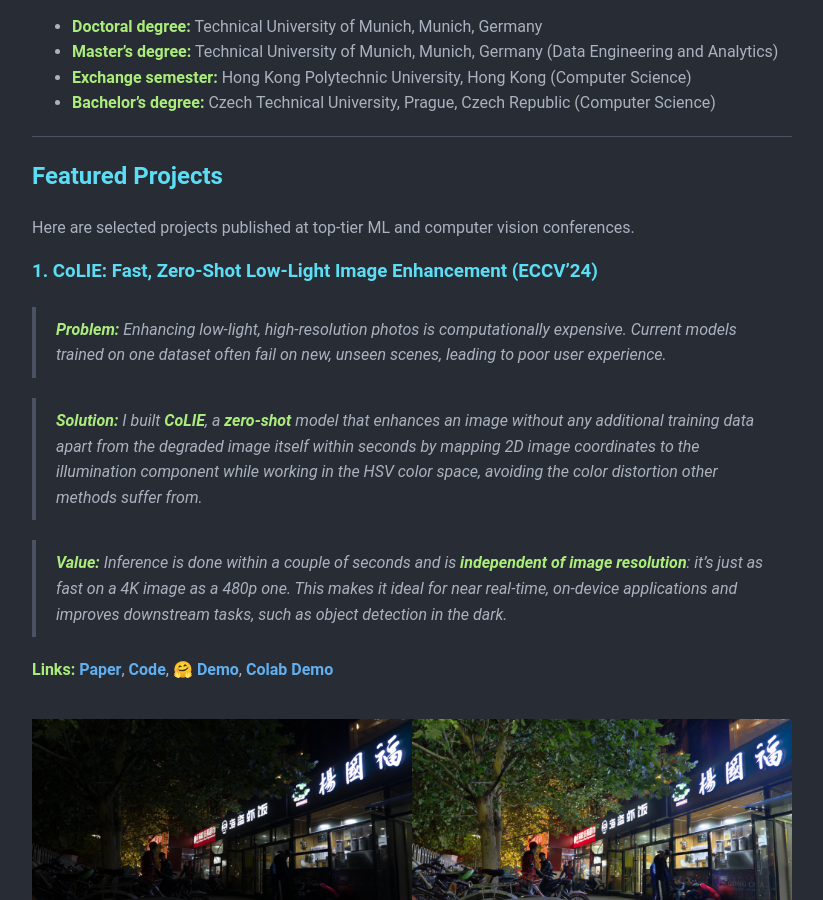
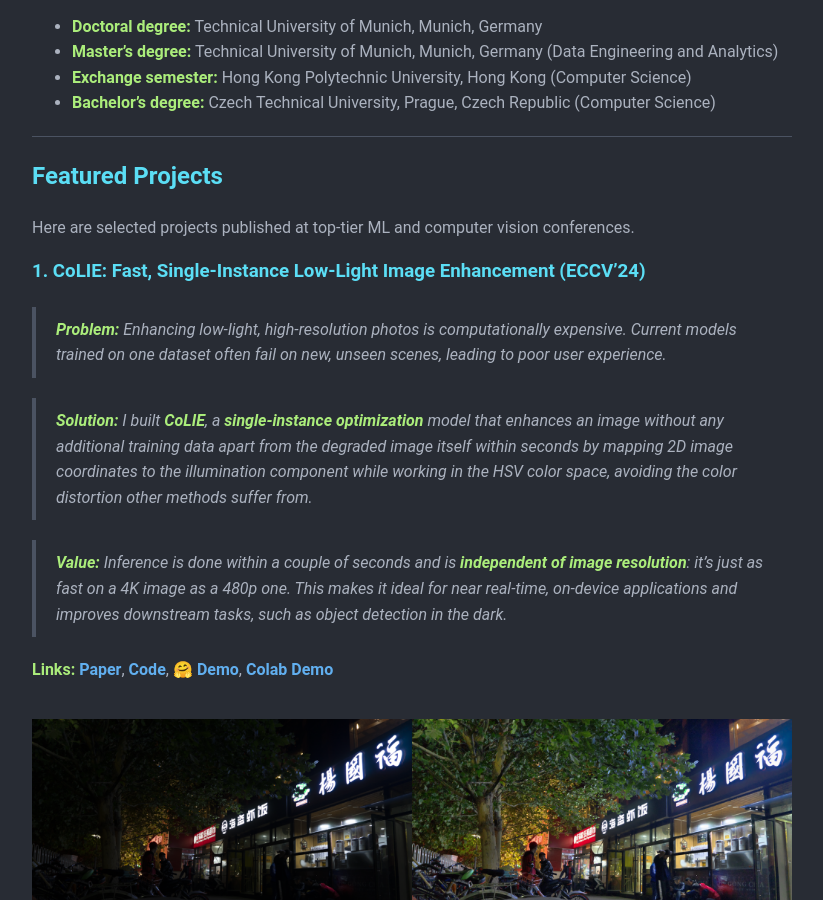
Before and after one commit to ctom2/chobola-ai, a Jekyll site: the page built from index.md, in a window 1280 px wide and 900 px high, scrolled down 796 px. Shown: the whole window, without its empty margins (228-1051 px from the left). Built offline with Jekyll 4.4.1, drawn with Linux system fonts in a browser that asks for light colours; our own code applies the rules of GitHub Pages for plain Markdown files.

Commit message:
Update index.md

```diff
--- a/index.md
+++ b/index.md
@@ -32,11 +32,11 @@ My most recent research involves image restoration models and training foundatio
 ## Featured Projects
 Here are selected projects published at top-tier ML and computer vision conferences.
 
-### 1. CoLIE: Fast, Zero-Shot Low-Light Image Enhancement (ECCV'24)
+### 1. CoLIE: Fast, Single-Instance Low-Light Image Enhancement (ECCV'24)
 
 > **Problem:** Enhancing low-light, high-resolution photos is computationally expensive. Current models trained on one dataset often fail on new, unseen scenes, leading to poor user experience.
 
-> **Solution:** I built **CoLIE**, a **zero-shot** model that enhances an image without any additional training data apart from the degraded image itself within seconds by mapping 2D image coordinates to the illumination component while working in the HSV color space, avoiding the color distortion other methods suffer from.
+> **Solution:** I built **CoLIE**, a **single-instance optimization** model that enhances an image without any additional training data apart from the degraded image itself within seconds by mapping 2D image coordinates to the illumination component while working in the HSV color space, avoiding the color distortion other methods suffer from.
 
 > **Value:** Inference is done within a couple of seconds and is **independent of image resolution**: it's just as fast on a 4K image as a 480p one. This makes it ideal for near real-time, on-device applications and improves downstream tasks, such as object detection in the dark.
 
```
